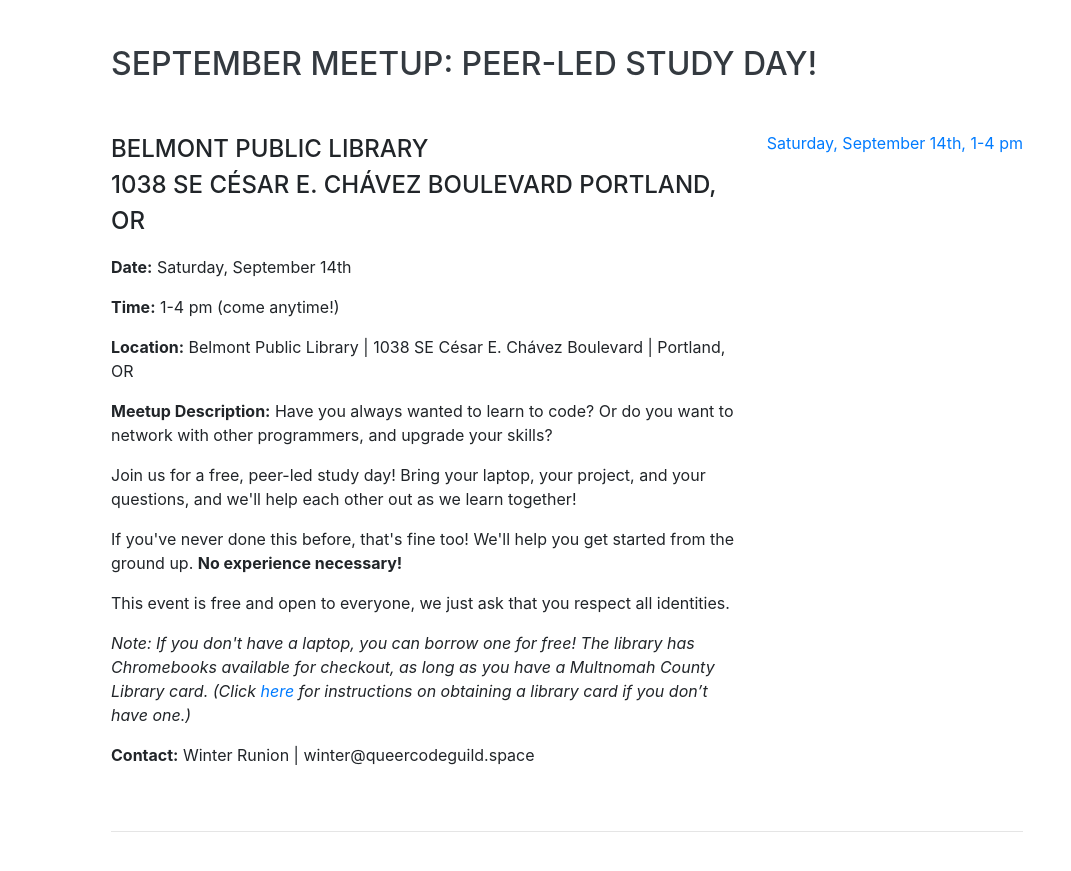
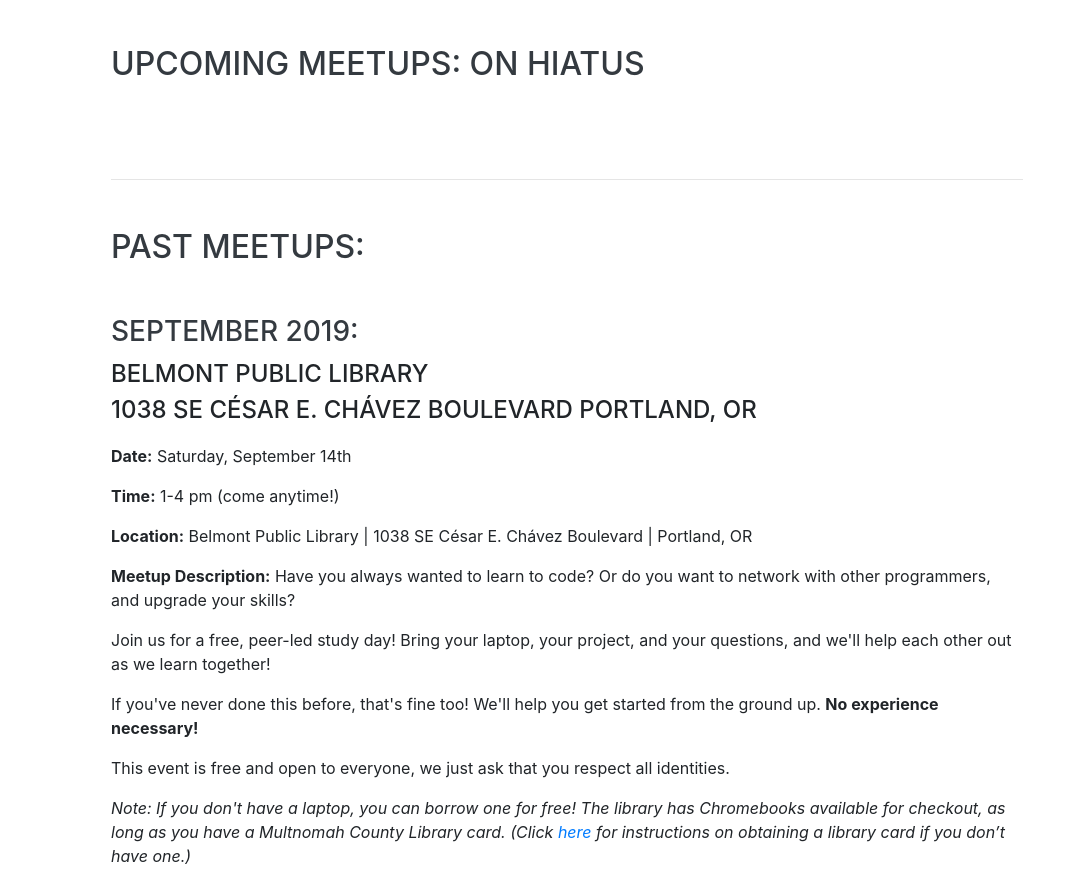
Before and after one commit to wrunion/queer-code-guild, a website with bundled scripts: page index.html in a window 1280 px wide. Shown: the part 804-1675 px from the top of the page, without its empty margins (209-1280 px from the left). Built offline with nearby package versions, Linux system fonts and the light colour scheme; a web font is replaced by a local one.

Commit message:
Update index with meetup status - on hiatus for fall 2019.

```diff
--- a/index.html
+++ b/index.html
@@ -88,7 +88,7 @@
           <a href="mailto:name@email.com">info@queercodeguild.space</a>
         </div>
         <p class="lead mb-5">The Portland Queer Code Guild is a study and networking group in Portland, Oregon. Everyone is welcome, as long as you respect all identities. <br><br>We meet monthly to complete code challenges and learn
-          together. Checkout our next meetup below!</p>
+          together.<br><br><strong>Note: Our meetups are currently on hiatus. Check back for more meetups soon!</strong></p>
         <!--<div class="social-icons">
           <a href="#">
             <i class="fab fa-linkedin-in"></i>
@@ -109,12 +109,12 @@
     <hr class="m-0">
     <section class="resume-section p-3 p-lg-5 d-flex justify-content-center" id="meetup">
       <div class="w-100">
-        <h2 class="mb-5" id="text-lavender">September Meetup: Peer-led Study Day!</h2>
+        <h2 class="mb-5" id="text-lavender">Upcoming Meetups: on hiatus</h2>
 
         <div class="resume-item d-flex flex-column flex-md-row justify-content-between mb-5">
           <div class="resume-content">
             <!-- <h3 class="mb-0">Drop in Study Group</h3> -->
-            <div class="subheading mb-3">Belmont Public Library <br>1038 SE César E. Chávez Boulevard
+            <!-- <div class="subheading mb-3">Belmont Public Library <br>1038 SE César E. Chávez Boulevard
               Portland, OR</div>
 
             <p><strong>Date:</strong> Saturday, September 14th</p>
@@ -125,10 +125,10 @@
 <p>Join us for a free, peer-led study day! Bring your laptop, your project, and your questions, and we'll help each other out as we learn together!<br>
   <p>If you've never done this before, that's fine too! We'll help you get started from the ground up. <strong>No experience necessary!</strong></p>
   <p>This event is free and open to everyone, we just ask that you respect all identities.</p>
-          <p><em>Note: If you don't have a laptop, you can borrow one for free! The library has Chromebooks available for checkout, as long as you have a Multnomah County Library card. (Click <a href="https://multcolib.org/get-library-card">here</a> for instructions on obtaining a library card if you don’t have one.)</em></p>
+          <p><em>Note: If you don't have a laptop, you can borrow one for free! The library has Chromebooks available for checkout, as long as you have a Multnomah County Library card. (Click <a href="https://multcolib.org/get-library-card">here</a> for instructions on obtaining a library card if you don’t have one.)</em></p> -->
 
             <!-- <p><strong>Note:</strong> <a href="https://www.organicheadshots.com/tips.html" target="_blank">Here are some tips</a> for the best way to dress and prepare for professional headshots.</p> -->
-            <p><strong>Contact:</strong> Winter Runion | winter@queercodeguild.space</p>
+            <!-- <p><strong>Contact:</strong> Winter Runion | winter@queercodeguild.space</p> -->
 
 
               <!-- A peer-led study group for people who are studying front-end web development and design. Bring your laptop, your project, and your questions, and we'll help each other out as we learn together!
@@ -139,9 +139,9 @@
 
                 Light refreshments provided.</em></p> -->
           </div>
-          <div class="resume-date text-md-right">
+          <!-- <div class="resume-date text-md-right">
             <span class="text-primary">Saturday, September 14th, 1-4 pm</span>
-          </div>
+          </div> -->
         </div>
 
       <hr class="m-0">
@@ -165,6 +165,26 @@
                     <!-- <h3 class="mb-0">Drop in Study Group</h3> -->
                       <br><br>
                                 <h2 class="mb-5" id="text-lavender" class="h2-grey">Past Meetups:</h2>
+                                <h3>September 2019:</h3>
+                                <div class="resume-item d-flex flex-column flex-md-row justify-content-between mb-5">
+                                  <div class="resume-content">
+                                    <!-- <h3 class="mb-0">Drop in Study Group</h3> -->
+                                    <div class="subheading mb-3">Belmont Public Library <br>1038 SE César E. Chávez Boulevard
+                                      Portland, OR</div>
+
+                                    <p><strong>Date:</strong> Saturday, September 14th</p>
+                                    <p><strong>Time:</strong> 1-4 pm (come anytime!)</p>
+                                    <p><strong>Location:</strong> Belmont Public Library | 1038 SE César E. Chávez Boulevard | Portland, OR</p>
+                                    <p><strong>Meetup Description:</strong> Have you always wanted to learn to code? Or do you want to network with other programmers, and upgrade your skills?
+
+                        <p>Join us for a free, peer-led study day! Bring your laptop, your project, and your questions, and we'll help each other out as we learn together!<br>
+                          <p>If you've never done this before, that's fine too! We'll help you get started from the ground up. <strong>No experience necessary!</strong></p>
+                          <p>This event is free and open to everyone, we just ask that you respect all identities.</p>
+                                  <p><em>Note: If you don't have a laptop, you can borrow one for free! The library has Chromebooks available for checkout, as long as you have a Multnomah County Library card. (Click <a href="https://multcolib.org/get-library-card">here</a> for instructions on obtaining a library card if you don’t have one.)</em></p>
+
+                                    <!-- <p><strong>Note:</strong> <a href="https://www.organicheadshots.com/tips.html" target="_blank">Here are some tips</a> for the best way to dress and prepare for professional headshots.</p> -->
+                                    <!-- <p><strong>Contact:</strong> Winter Runion | winter@queercodeguild.space</p> -->
+
                     <h3>August 2019:</h3>
                     <div class="subheading mb-3">Belmont Public Library <br>1038 SE César E. Chávez Boulevard
                       Portland, OR</div>
@@ -174,7 +194,7 @@
                     <p><strong>Time:</strong> 12 PM - 2:30 PM (please arrive by 2 to ensure we have enough time to photograph everyone.)</p>
                     <p><strong>Location:</strong> Belmont Public Library | 1038 SE César E. Chávez Boulevard | Portland, OR</p>
                     <p><strong>Note:</strong> <a href="https://www.organicheadshots.com/tips.html" target="_blank">Here are some tips</a> for the best way to dress and prepare for professional headshots.</p>
-                    <p><strong>Contact:</strong> Winter Runion | winter@queercodeguild.space</p>
+                    <!-- <p><strong>Contact:</strong> Winter Runion | winter@queercodeguild.space</p> -->
                     <h3>June 2019:</h3>
                     <div class="subheading mb-3">Belmont Public Library <br>1038 SE César E. Chávez Boulevard
                       Portland, OR</div>
```
